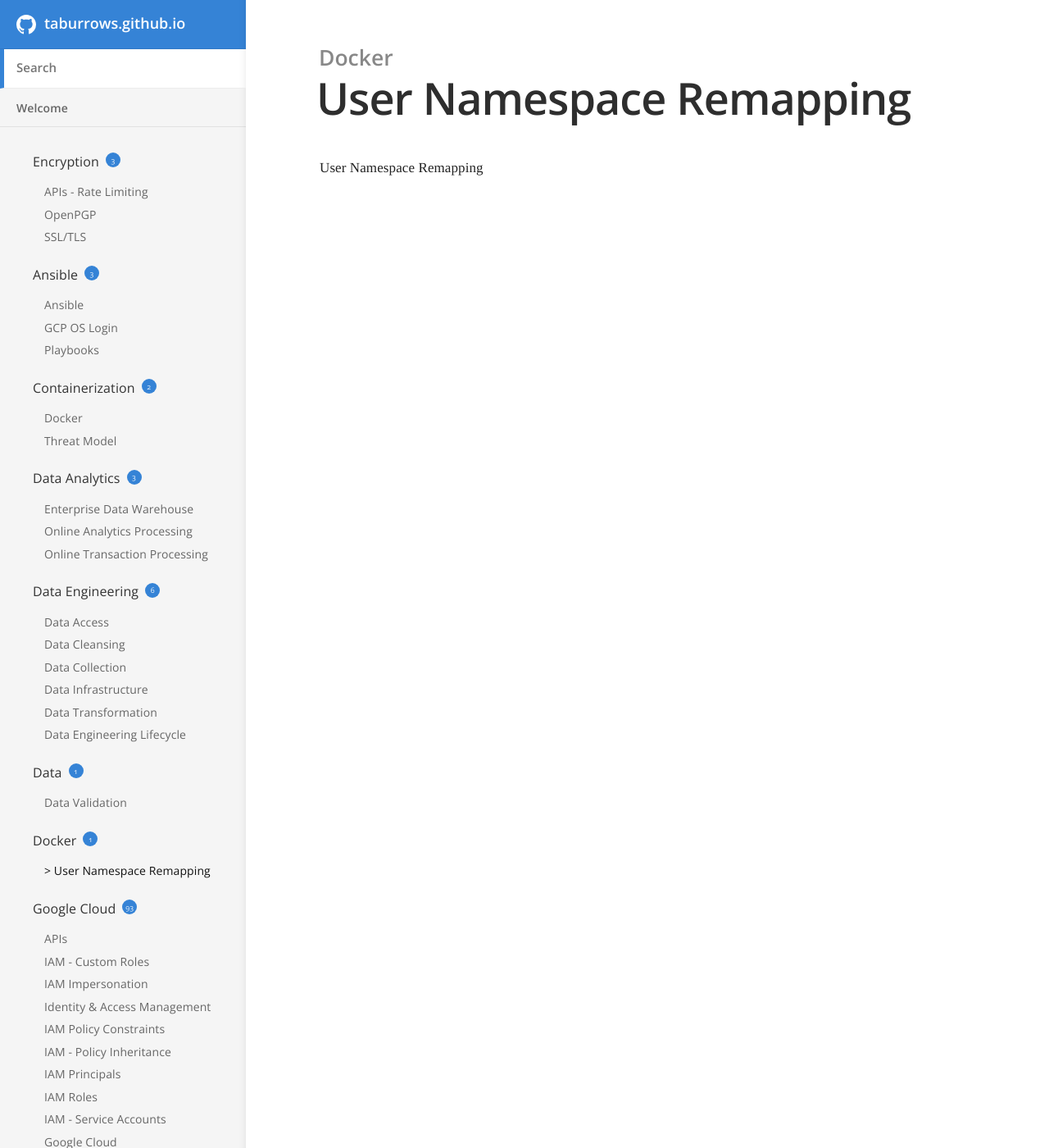
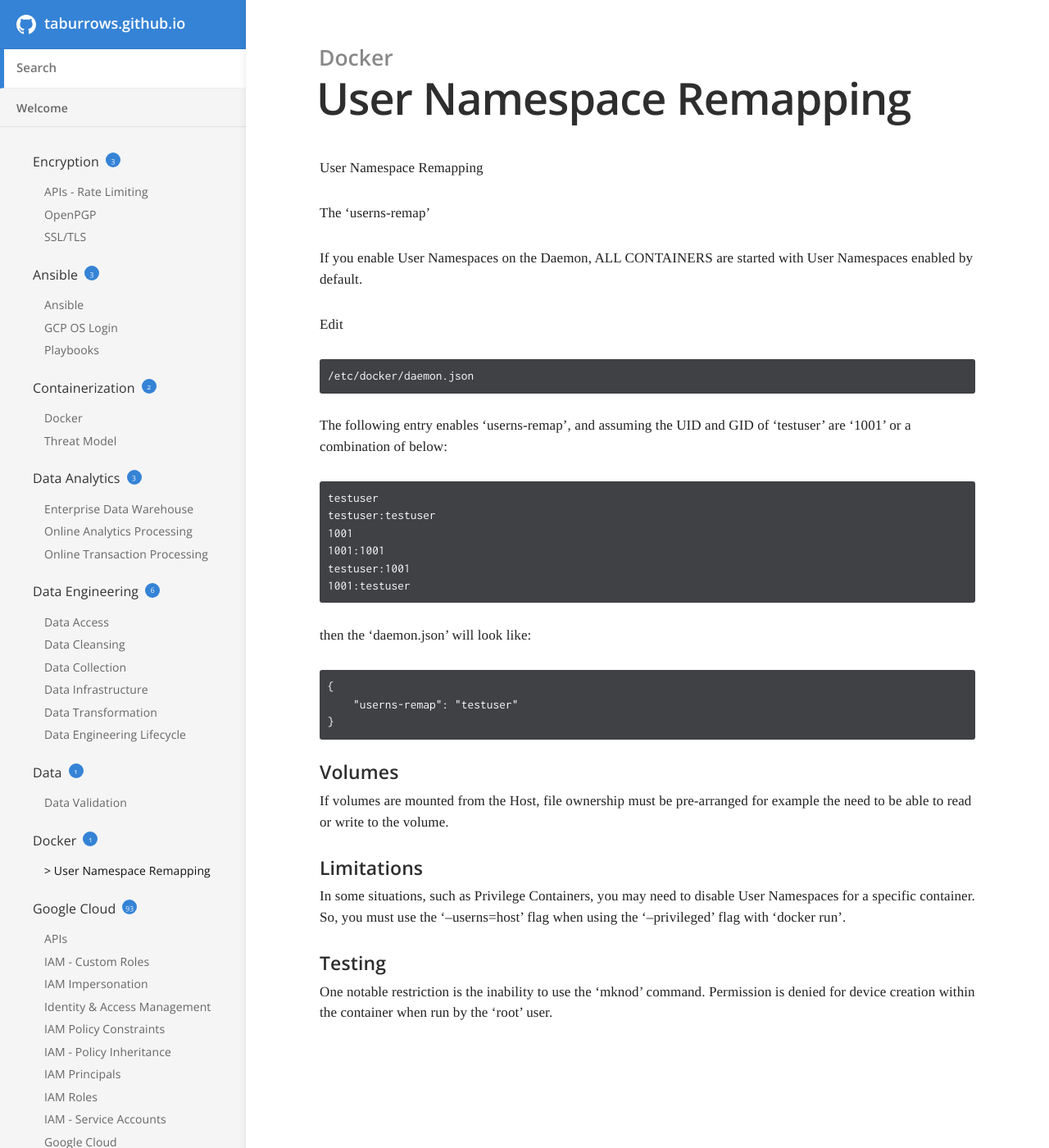
Before and after one commit to TABurrows/taburrows.github.io, a Jekyll site: the page built from _docs/docker/userns-remap.md, in a window 1280 px wide and 1400 px high. Shown: the whole window at 82% size. Built offline with Jekyll 4.4.1, drawn with Linux system fonts in a browser that asks for light colours.

Commit message:
Updated userns remap

````diff
--- a/_docs/docker/userns-remap.md
+++ b/_docs/docker/userns-remap.md
@@ -4,3 +4,40 @@ category: Docker
 order: 1
 ---
 User Namespace Remapping
+
+
+The 'userns-remap'
+
+
+If you enable User Namespaces on the Daemon, ALL CONTAINERS are started with User Namespaces enabled by default.
+
+
+Edit
+```
+/etc/docker/daemon.json
+```
+The following entry enables 'userns-remap', and assuming the UID and GID of 'testuser' are '1001' or a combination of below:
+
+```
+testuser
+testuser:testuser
+1001
+1001:1001
+testuser:1001
+1001:testuser
+```
+then the 'daemon.json' will look like:
+```
+{
+    "userns-remap": "testuser"
+}
+```
+
+#### Volumes
+If volumes are mounted from the Host, file ownership must be pre-arranged for example the need to be able to read or write to the volume.
+
+#### Limitations
+In some situations, such as Privilege Containers, you may need to disable User Namespaces for a specific container. So, you must use the '--userns=host' flag when using the '--privileged' flag with 'docker run'.
+
+#### Testing
+One notable restriction is the inability to use the 'mknod' command.  Permission is denied for device creation within the container when run by the 'root' user.
````
